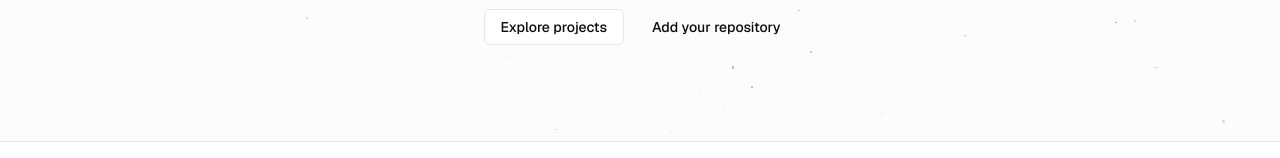
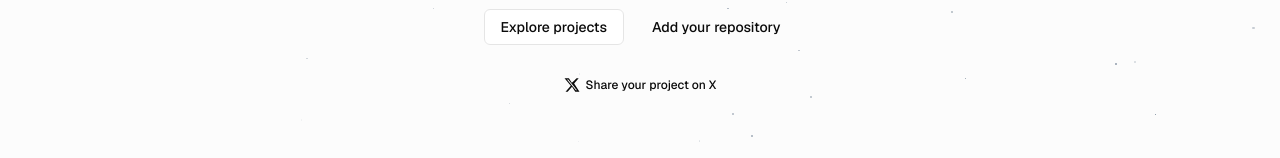
Before and after one commit to byalex33/maintain.help, a Next.js app: page / in a window 1280 px wide. Shown: the part 366-524 px from the top of the page. Built offline with nearby package versions, Linux system fonts and the light colour scheme; no server answers; the database is empty.

Commit message:
Add a share your project on X button below hero actions (#54)

```diff
--- a/src/app/page.tsx
+++ b/src/app/page.tsx
@@ -34,6 +34,21 @@ export default async function HomePage() {
               <Link href="/add">Add your repository</Link>
             </Button>
           </div>
+          <Button asChild variant="ghost" size="sm" className="rounded-none transition-none">
+            <a
+              href={`https://twitter.com/intent/tweet?${new URLSearchParams({
+                text: "I'm building an open-source project and looking for people to build it with.\n\nMy project: [add your project link]\n\nFind your next contribution:",
+                url: "https://maintain.help",
+              })}`}
+              target="_blank"
+              rel="noopener noreferrer"
+            >
+              <svg viewBox="0 0 24 24" className="size-4" fill="currentColor" aria-hidden="true">
+                <path d="M18.9 2H22l-6.8 7.8L23.2 22h-6.3L12 14.6 5.5 22H2.3l7.9-9L.8 2h6.5l4.5 6.8L18.9 2Zm-1.1 18h1.7L6.3 3.9H4.5L17.8 20Z" />
+              </svg>
+              Share your project on X
+            </a>
+          </Button>
         </div>
       </section>
 
```
